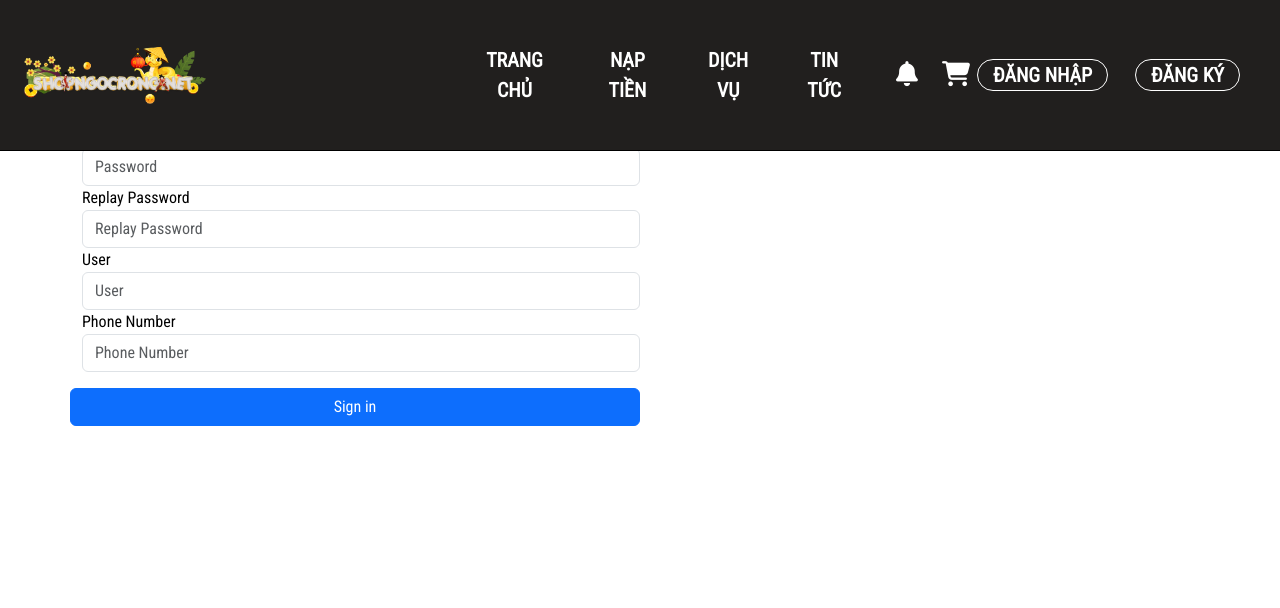
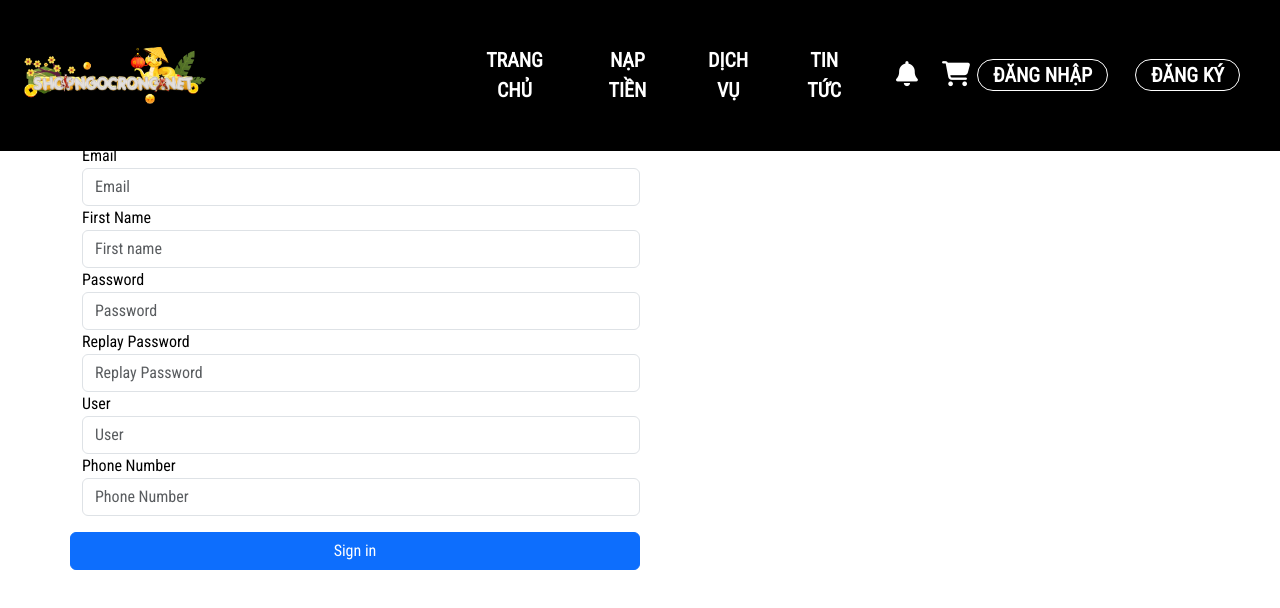
Before and after one commit to Trungduzi/fenrobytrungduzi, a React (Vite) app: page /signin in a window 1280 px wide. Shown: the top 608 px of the page. Built offline with nearby package versions, Linux system fonts and the light colour scheme.

Commit message:
fix code 20:07 19/08/2025

```diff
--- a/components/header.css
+++ b/components/header.css
@@ -41,7 +41,7 @@ li {
     width: 100vw;
     top: 0;
     z-index: 10;
-    background-color: rgb(33, 31, 30);
+    background-color: rgb(0, 0, 0);
 }
 
 .header-container {
@@ -238,6 +238,7 @@ li {
     border-style: solid;
     border-width: 0.1px;
     border-radius: 18px;
+    color: white;
 }
 
 
@@ -431,12 +432,12 @@ li {
     background-color: rgb(33, 37, 41);
     border-style: none;
     border-width: 0ch;
+    color: white;
 }
 
 .blackc {
     color: black;
 }
-
 
 
 
--- a/components/header.jsx
+++ b/components/header.jsx
@@ -150,10 +150,10 @@ export default function Header() {
                                 <>
                                     <li className="user-onmenu show-loginmobile">
                                         <Link to="/thong-tin-tai-khoan" className="user-signinmobile">
-                                            <i className="fa-solid fa-user user-icon blackc"></i>
-                                            <span className="username-text blackc">{user.username}</span>
-                                            <span className="user-money blackc">- {Math.floor(parseFloat(user.dollar))}</span>
-                                            <span className="dollar blackc">$</span>
+                                            <i className="fa-solid fa-user user-icon"></i>
+                                            <span className="username-text">{user.username}</span>
+                                            <span className="user-money">- {Math.floor(parseFloat(user.dollar))}</span>
+                                            <span className="dollar">$</span>
                                         </Link>
                                     </li>
                                     <li className="logout-menumobile">
--- a/pages/login.jsx
+++ b/pages/login.jsx
@@ -36,7 +36,7 @@ export default function Login() {
     };
 
     return (
-        <div className="Login bg-gray-100 min-h-screen flex items-center justify-center" style={{ position: "relative", top: "12vw", }} >
+        <div className="Login bg-gray-100 min-h-screen flex items-center justify-center" style={{ position: "relative", top: "18vh" }} >
             <div className="w-full max-w-xs">
                 <form onSubmit={handleSubmit} className="bg-white shadow-md rounded px-8 pt-6 pb-8 mb-4">
                     <div className="mb-4">
--- a/pages/signin.jsx
+++ b/pages/signin.jsx
@@ -53,7 +53,7 @@ export default function Signin() {
     };
 
     return (
-        <div className="Signin">
+        <div className="Signin" style={{ position: "relative", top: "18vh" }}>
             <form onSubmit={handleSubmit}>
                 <div className="container">
                     <div className="row">
```
